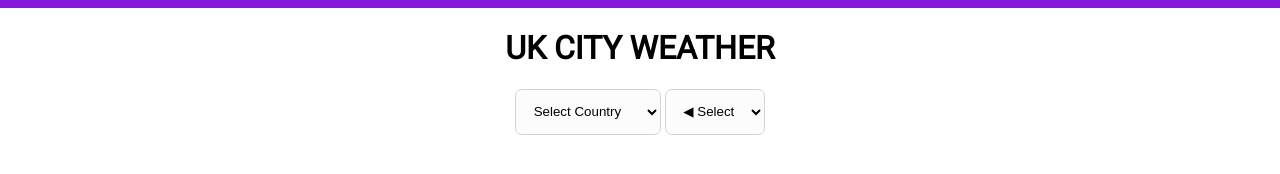
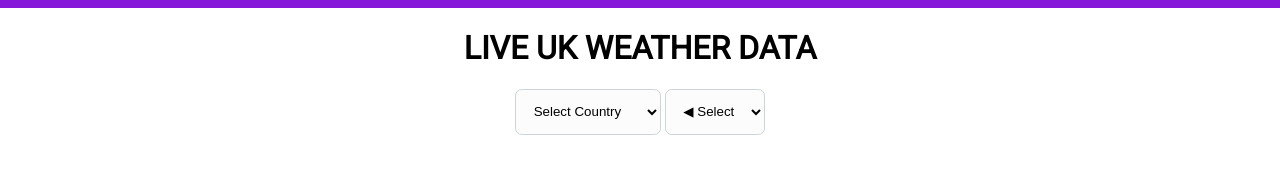
Before and after one commit to ocanica/weather2-web-data, a plain HTML site: page index.html in a window 1280 px wide. Drawn offline with nearby package versions, Linux system fonts and the light colour scheme.

Commit message:
Renamed site title

```diff
--- a/index.html
+++ b/index.html
@@ -19,7 +19,7 @@
     </header>
 
     <main id="content">
-        <h1>UK CITY WEATHER</h1>
+        <h1>LIVE UK WEATHER DATA</h1>
         <div id="container">
             <div id="selection">
                 <select id="country_select">
```
